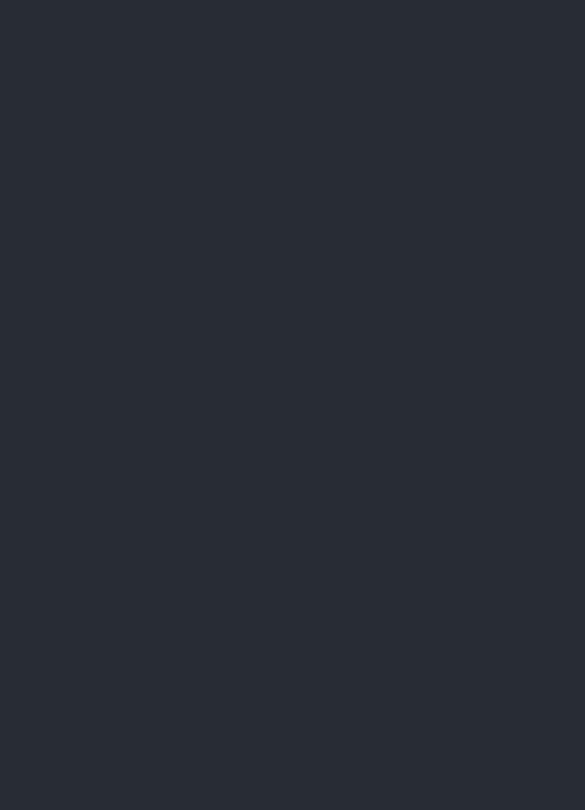
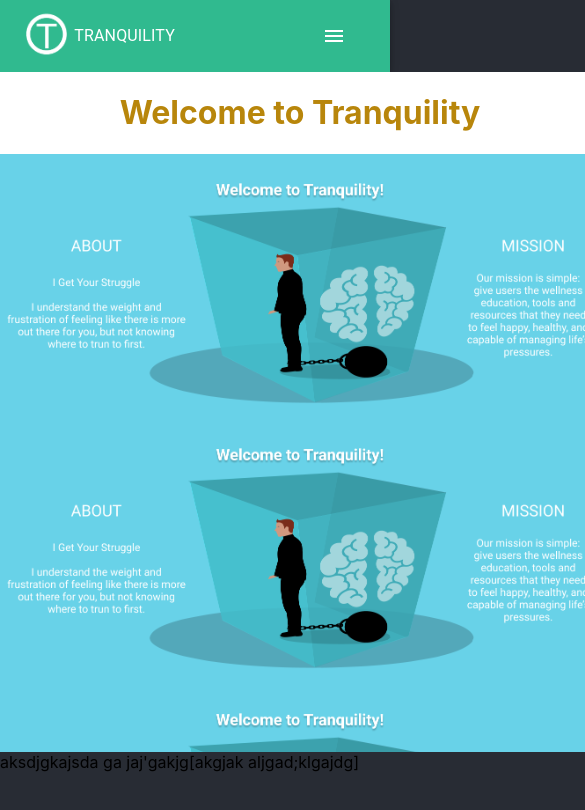
Before and after one commit to hector6921/tranquility, a React (Create React App) app: page / in a window 390 px wide. Shown: the top 810 px of the page, 585 px wide, since content can reach past the window. Built offline with nearby package versions, Linux system fonts and the light colour scheme; no server answers.

Commit message:
mobile view

```diff
--- a/src/App.css
+++ b/src/App.css
@@ -1,19 +1,31 @@
-body{
+body {
   background-color: #282c34;
 }
 .App {
   text-align: center;
-
 }
 
-.App-logo {
-  height: 40vmin;
-  pointer-events: none;
+#nav-logo {
+  height: 55px;
+  width: 55px;
 }
 
 @media (prefers-reduced-motion: no-preference) {
   .App-logo {
     animation: App-logo-spin infinite 20s linear;
+  }
+}
+
+@media (max-width: 600px) {
+  #desktop-menu {
+    visibility: hidden;
+  }
+}
+
+@media (min-width: 600px) {
+  #mobile-menu {
+    visibility: hidden;
+    position: absolute;
   }
 }
 
--- a/src/App.js
+++ b/src/App.js
@@ -1,11 +1,32 @@
-import logo from './logo.svg';
-import './App.css';
+import "./App.css";
+import { useState, useEffect } from "react";
+import Navbar from "./Components/Navbar.js";
+import BodyPage from "./Components/BodyPage";
+
 //Hi my name is Alex
 function App() {
+  const axios = require("axios");
+  const [books, setBooks] = useState([]);
 
+  async function getBooks() {
+    var bookRequest = {
+      method: "GET",
+      url: "https://www.googleapis.com/books/v1/volumes?",
+      params: { q: "anxiety" },
+    };
+    axios.request(bookRequest).then(function (response) {
+      setBooks(response.data.items);
+    });
+  }
+  useEffect(() => {
+    getBooks();
+  }, []);
+
+  console.log(books);
   return (
     <div>
-
+      <Navbar />
+      <BodyPage />
     </div>
   );
 }
--- /dev/null
+++ b/src/Components/BodyPage.css
@@ -0,0 +1,21 @@
+#main-container {
+  width: 600px;
+  height: 700px;
+  display: flex;
+  flex-direction: column;
+}
+
+#Welcome-Message {
+  display: flex;
+  justify-content: center;
+  align-items: center;
+  background-color: white;
+  color: darkgoldenrod;
+}
+
+#home-banner {
+  background-image: url("./Images/HomeBannerPic.jpg");
+  background-size: contain;
+  width: 100%;
+  height: 100%;
+}
--- /dev/null
+++ b/src/Components/BodyPage.js
@@ -0,0 +1,22 @@
+import React from "react";
+import { makeStyles } from "@material-ui/core/styles";
+import Grid from "@material-ui/core/Grid";
+import Paper from "@material-ui/core/Paper";
+import Typography from "@material-ui/core/Typography";
+import ButtonBase from "@material-ui/core/ButtonBase";
+import HomeBanner from "./Images/HomeBannerPic.jpg";
+import "./BodyPage.css";
+
+export default function ComplexGrid() {
+  return (
+    <div id="main-container">
+      <div id="Welcome-Message">
+        <h1>Welcome to Tranquility</h1>
+      </div>
+      <div id="home-banner"></div>
+      <div id="about-info">
+        aksdjgkajsda ga jaj'gakjg[akgjak aljgad;klgajdg]
+      </div>
+    </div>
+  );
+}
--- /dev/null
+++ b/src/Components/Navbar.js
@@ -0,0 +1,89 @@
+import React from "react";
+import { makeStyles } from "@material-ui/core/styles";
+import AppBar from "@material-ui/core/AppBar";
+import Toolbar from "@material-ui/core/Toolbar";
+import Typography from "@material-ui/core/Typography";
+import Button from "@material-ui/core/Button";
+import IconButton from "@material-ui/core/IconButton";
+import MenuIcon from "@material-ui/icons/Menu";
+import NavLogo from "../Components/Images/tranquility.jpg";
+import Menu from "@material-ui/core/Menu";
+import MenuItem from "@material-ui/core/MenuItem";
+
+const useStyles = makeStyles((theme) => ({
+  root: {
+    flexGrow: 1,
+  },
+  menuButton: {
+    marginRight: theme.spacing(2),
+  },
+  title: {
+    flexGrow: 1,
+  },
+  AppBar: {
+    backgroundColor: "#30BA8F",
+  },
+  Toolbar: {
+    display: "flex",
+    justifyContent: "space-between",
+    color: "#fff",
+  },
+  white: {
+    color: "#fff",
+  },
+}));
+
+export default function ButtonAppBar() {
+  const classes = useStyles();
+  const [anchorEl, setAnchorEl] = React.useState(null);
+
+  const handleClick = (event) => {
+    setAnchorEl(event.currentTarget);
+  };
+
+  const handleClose = () => {
+    setAnchorEl(null);
+  };
+
+  return (
+    <div className={classes.root}>
+      <AppBar className={classes.AppBar} position="static">
+        <Toolbar className={classes.Toolbar}>
+          <Button>
+            <img src={NavLogo} alt="NavLogo" id="nav-logo" />
+            <Typography className={classes.white}>Tranquility</Typography>
+          </Button>
+          <div id="desktop-menu">
+            <Button>
+              <Typography className={classes.white}>Home</Typography>
+            </Button>
+            <Button>
+              <Typography className={classes.white}>Content</Typography>
+            </Button>
+          </div>
+          <div id="mobile-menu">
+            <IconButton
+              onClick={handleClick}
+              edge="start"
+              className={classes.menuButton}
+              color="inherit"
+              aria-label="menu"
+            >
+              <MenuIcon />
+            </IconButton>
+            <Menu
+              id="simple-menu"
+              anchorEl={anchorEl}
+              keepMounted
+              open={Boolean(anchorEl)}
+              onClose={handleClose}
+            >
+              <MenuItem onClick={handleClose}>Home</MenuItem>
+              <MenuItem onClick={handleClose}>Content</MenuItem>
+            </Menu>
+          </div>
+        </Toolbar>
+      </AppBar>
+    </div>
+  );
+}
```
Also changed, not shown: src/Components/Images/HomeBannerPic.jpg (added), src/Components/Images/tranquility.jpg (added).
